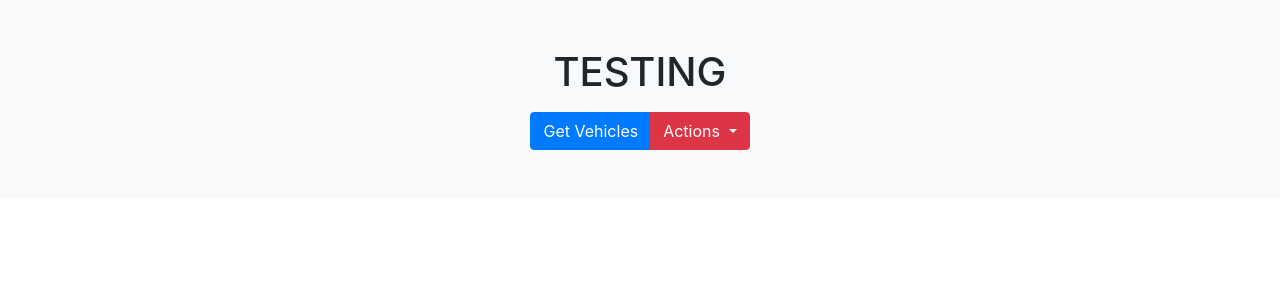
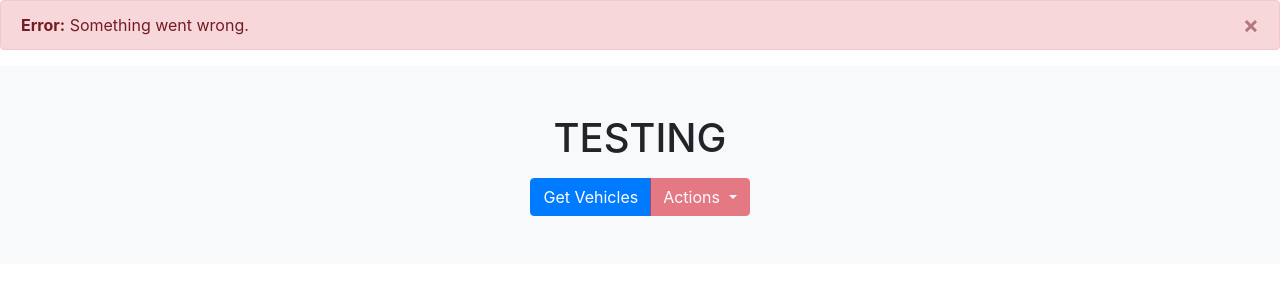
Before and after one commit to HomeworkHopper/MazdAPI, a Flask app: page / in a window 1280 px wide. Shown: the top 300 px of the page. Run offline with Flask 2, Linux system fonts and the light colour scheme; some libraries are stand-ins or nearby versions.

Commit message:
manually disabled action dropdown menu

```diff
--- a/main.py
+++ b/main.py
@@ -13,6 +13,8 @@ app.secret_key = secrets.token_hex(16)
 dotenv_path = join(dirname(__file__), '.env')
 load_dotenv(dotenv_path)
 
+username = os.environ.get("MAZDA_USERNAME")
+password = os.environ.get("MAZDA_PASSWORD")
 
 @app.route('/', methods=['GET'])
 async def dashboard():
@@ -22,9 +24,7 @@ async def dashboard():
 @app.route('/api/v1/vehicles/list', methods=['GET'])
 async def api_get_vehicles():
     async def get_vehicles(client: pymazda.Client):
-        vehicles = await client.get_vehicles()
-        return vehicles
-
+        return await client.get_vehicles()
     return await mazda_api_call(get_vehicles)
 
 
@@ -32,7 +32,6 @@ async def api_get_vehicles():
 async def api_get_status(vehicle_id):
     async def get_status(client: pymazda.Client):
         return await client.get_vehicle_status(vehicle_id)
-
     return await mazda_api_call(get_status)
 
 
@@ -40,7 +39,6 @@ async def api_get_status(vehicle_id):
 async def api_start_engine(vehicle_id):
     async def start_engine(client: pymazda.Client):
         return await client.start_engine(vehicle_id)
-
     return await mazda_api_call(start_engine)
 
 
@@ -48,7 +46,6 @@ async def api_start_engine(vehicle_id):
 async def api_unlock_doors(vehicle_id):
     async def unlock_doors(client: pymazda.Client):
         return await client.unlock_doors(vehicle_id)
-
     return await mazda_api_call(unlock_doors)
 
 
@@ -56,7 +53,6 @@ async def api_unlock_doors(vehicle_id):
 async def api_lock_doors(vehicle_id):
     async def lock_doors(client: pymazda.Client):
         return await client.lock_doors(vehicle_id)
-
     return await mazda_api_call(lock_doors)
 
 
@@ -69,7 +65,7 @@ async def mazda_api_call(api_function: callable):
     """
     try:
         # initialize the Mazda API client
-        client = pymazda.Client(os.environ.get("MAZDA_USERNAME"), os.environ.get("MAZDA_PASSWORD"), "MNAO")
+        client = pymazda.Client(username, password, "MNAO")
 
         # make the desired request
         result = await api_function(client)
--- a/templates/dashboard.html
+++ b/templates/dashboard.html
@@ -9,13 +9,20 @@
         <title>Dashboard</title>
     </head>
     <body>
+        <div class="alert alert-danger alert-dismissible fade show" role="alert">
+            <strong>Error:</strong> Something went wrong.
+            <button type="button" class="close" data-dismiss="alert">
+                <span>&times;</span>
+            </button>
+        </div>
+
         <div class="p-5 text-center bg-light">
             <h1 class="mb-3">TESTING</h1>
             <div class="btn-group" role="group">
                 <button id="getVehiclesActionButton" type="button" class="btn btn-primary">Get Vehicles</button>
                 <select id="vehicleListDropdown" class="form-select btn-dark" hidden></select>
                 <div class="dropdown btn-group">
-                    <button class="btn btn-danger dropdown-toggle" type="button" id="vehicleActionDropdown" data-toggle="dropdown">
+                    <button class="btn btn-danger dropdown-toggle" type="button" id="vehicleActionDropdown" data-toggle="dropdown" disabled>
                     Actions
                     </button>
                     <div class="dropdown-menu">
```
